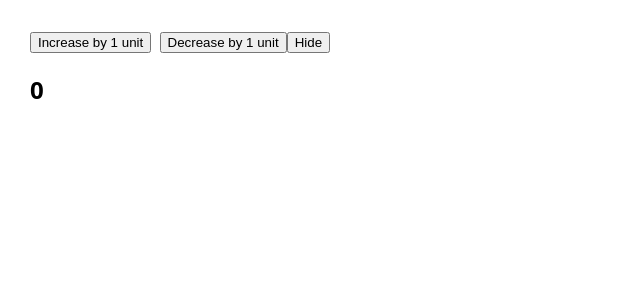
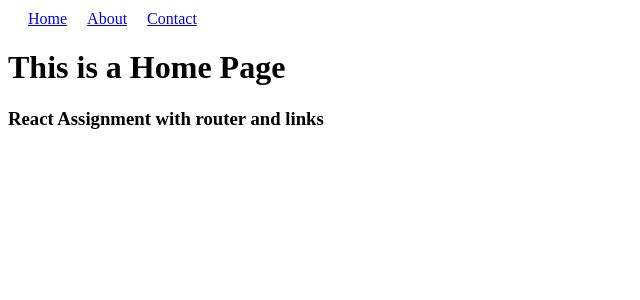
Before and after one commit to AbhishekVernekar/ReactDemo, a React (Create React App) app: page / in a window 1280 px wide. Shown: the top 300 px of the page, without its empty margins (0-640 px from the left). Built offline with nearby package versions, Linux system fonts and the light colour scheme.

Commit message:
ReactAssignment8 20April

```diff
--- a/package.json
+++ b/package.json
@@ -8,6 +8,8 @@
     "@testing-library/user-event": "^7.2.1",
     "react": "^16.13.1",
     "react-dom": "^16.13.1",
+    "react-router": "^5.1.2",
+    "react-router-dom": "^5.1.2",
     "react-scripts": "3.4.1"
   },
   "scripts": {
--- a/public/index.html
+++ b/public/index.html
@@ -22,7 +22,7 @@
       work correctly both with client-side routing and a non-root public URL.
       Learn how to configure a non-root public URL by running `npm run build`.
     -->
-    <title>Counter Application React assignment 8</title>
+    <title>Routing Application React assignment 8</title>
     <div id="root"></div>
 </script>
 </head>
--- /dev/null
+++ b/src/About.js
@@ -0,0 +1,12 @@
+import React from 'react';
+
+function About() {
+    return (
+        <div>
+            <h1>About Page</h1>
+            <h3> Feels good learning a new technology </h3>
+        </div>
+    )
+}
+
+export default About;
--- a/src/App.js
+++ b/src/App.js
@@ -1,38 +1,32 @@
-import React, { Component } from 'react';
+import Home from './Home.js';
+import About from './About.js';
+import Contact from './Contact.js';
+import React from 'react';
+import { BrowserRouter as Router, Route, Link } from 'react-router-dom';
 
-class App extends Component {
-  constructor(props) {
-    super(props);
-    this.state = {
-      clicks: 0,
-      show: true
-    };
-  }
+function App() {
+    return (
+        <Router>
+            <div>
+                <nav style={{ margin: 10 }}>
+                    <Link to='/' style={{ padding: 10 }}>
+                        Home
+                    </Link>
 
-  IncrementItem = () => {
-    this.setState({ clicks: this.state.clicks + 1 });
-  }
-  DecreaseItem = () => {
-    this.setState({ clicks: this.state.clicks - 1 });
-  }
-  ToggleClick = () => {
-    this.setState({ show: !this.state.show });
-  }
+                    <Link to='/about' style={{ padding: 10 }}>
+                        About
+                    </Link>
 
-  render() {
-    return (
-      <div>
-        <button onClick={this.IncrementItem}>Increase by 1 unit</button> &nbsp;
-
-        <button onClick={this.DecreaseItem}>Decrease by 1 unit</button>
-
-        <button onClick={this.ToggleClick}>
-          { this.state.show ? 'Hide' : 'Show' }
-        </button>
-        { this.state.show ? <h2>{ this.state.clicks }</h2> : '' }
-      </div>
-    );
-  }
+                    <Link to='/contact' style={{ padding: 10 }}>
+                        Contact
+                    </Link>
+                </nav>
+                <Route path='/' exact component={Home} />
+                <Route path='/about' component={About} />
+                <Route path='/contact' component={Contact} />
+            </div>
+        </Router>
+    )
 }
 
-export default App;
+export default App
--- /dev/null
+++ b/src/Contact.js
@@ -0,0 +1,12 @@
+import React from 'react';
+
+function Contact() {
+    return (
+        <div>
+            <h1>Contact Page</h1>
+            <h3> Mail at puppyparade@abc.com </h3>
+        </div>
+    )
+}
+
+export default Contact;
--- /dev/null
+++ b/src/Home.js
@@ -0,0 +1,14 @@
+import React from 'react';
+
+function Home() {
+    return (
+        <div>
+            <h1>This is a Home Page</h1>
+            <h3>React Assignment with router and links
+            </h3>
+        </div>
+    )
+}
+
+
+export default Home;
--- a/src/index.js
+++ b/src/index.js
@@ -1,8 +1,7 @@
 import React from 'react';
-import ReactDOM from 'react-dom';
-import './index.css';
 import App from './App';
 import * as serviceWorker from './serviceWorker';
+import ReactDOM from 'react-dom';
 
 ReactDOM.render(
   <React.StrictMode>
```
Also changed, not shown: 1 other file (tests, documents, lock files or other folders).
